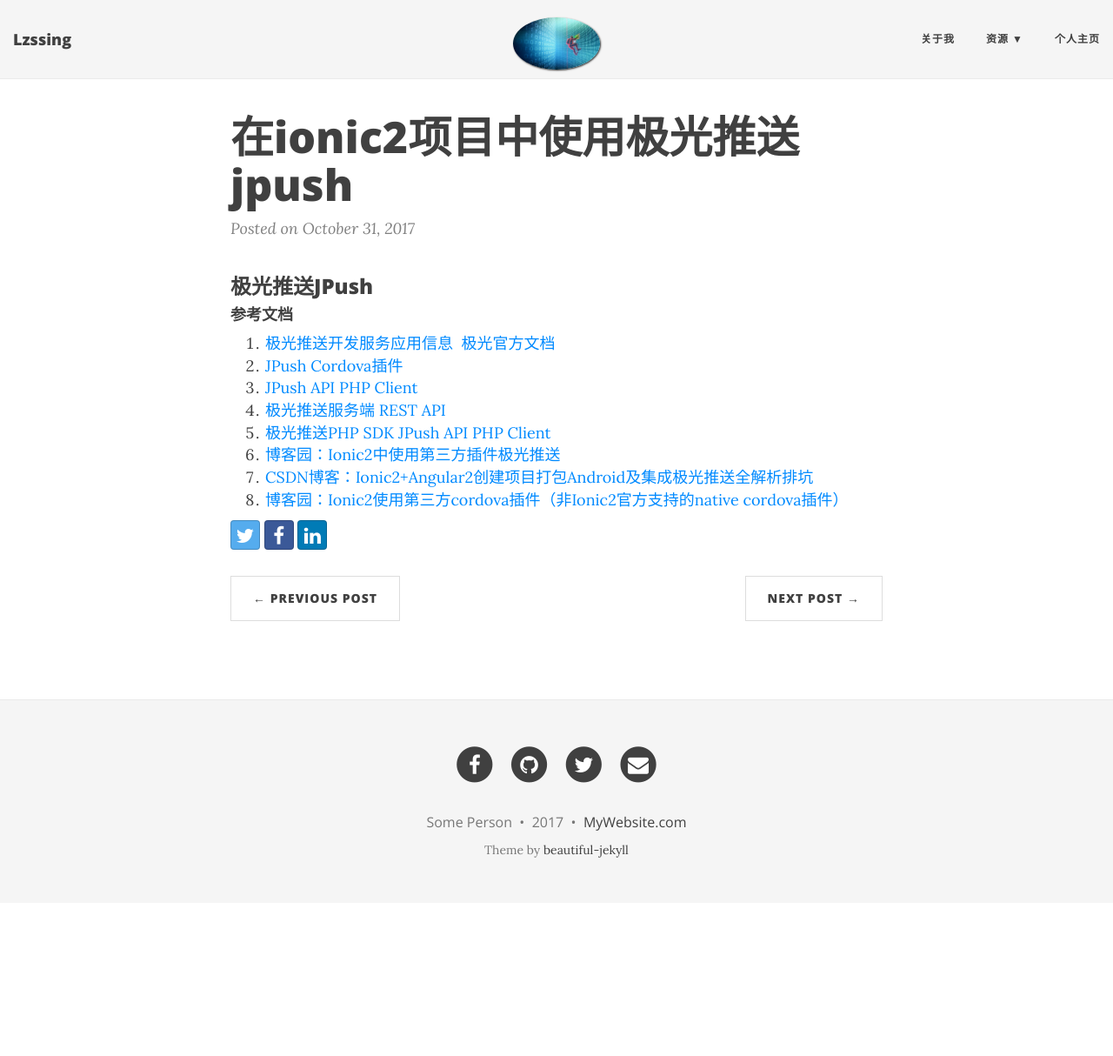
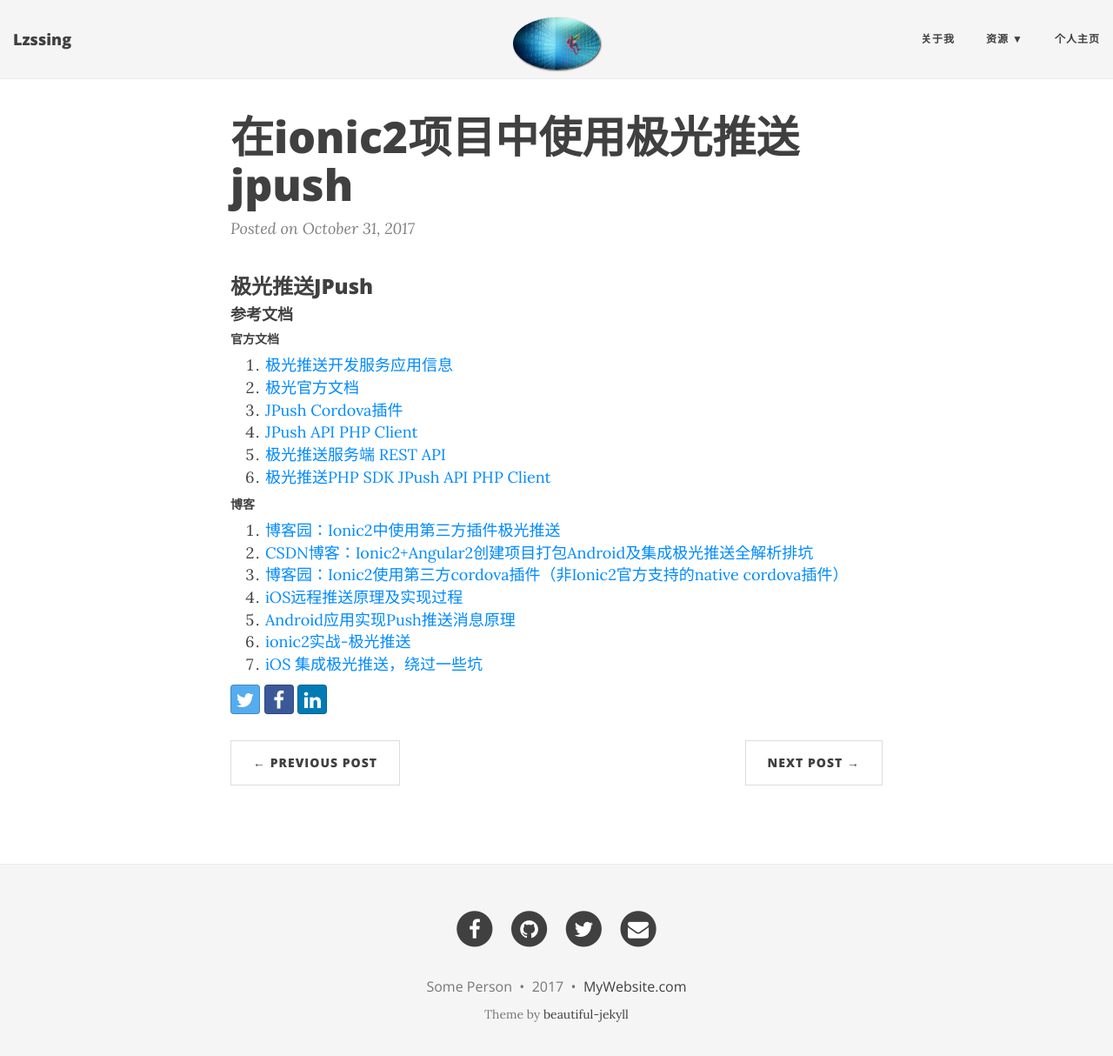
Before and after one commit to lzssing/lzssing.github.io, a Jekyll site: the page built from _posts/2017-10-31-在ionic2项目中使用极光推送JPush.md, in a window 1280 px wide and 1227 px high. Shown: the top 1214 px of the window at 87% size. Built offline with Jekyll 4.4.1, drawn with Linux system fonts in a browser that asks for light colours; nearby versions of some CDN libraries.

Commit message:
Update 2017-10-31-在ionic2项目中使用极光推送JPush.md

```diff
--- a/_posts/2017-10-31-在ionic2项目中使用极光推送JPush.md
+++ b/_posts/2017-10-31-在ionic2项目中使用极光推送JPush.md
@@ -1,10 +1,18 @@
 ### 极光推送JPush
 #### 参考文档
-1. [极光推送开发服务应用信息 ](https://www.jiguang.cn/dev/#/app/6706df86ca9041cf447794d4/info)  [极光官方文档](https://docs.jiguang.cn/)
-2. [JPush Cordova插件 ](https://github.com/jpush/jpush-phonegap-plugin)
-3. [JPush API PHP Client ](https://github.com/jpush/jpush-api-php-client)
-4. [极光推送服务端 REST API ](https://docs.jiguang.cn/jpush/server/push/server_overview/)
-5. [极光推送PHP SDK JPush API PHP Client  ](https://docs.jiguang.cn/jpush/server/sdk/php_sdk/)
-6. [博客园：Ionic2中使用第三方插件极光推送  ](http://www.cnblogs.com/hedengyao/p/6423115.html)
-7. [CSDN博客：Ionic2+Angular2创建项目打包Android及集成极光推送全解析排坑 ](http://blog.csdn.net/a348639336/article/details/70312733)
-8. [博客园：Ionic2使用第三方cordova插件（非Ionic2官方支持的native cordova插件）](http://www.cnblogs.com/mythings/p/6420100.html?utm_source=itdadao&utm_medium=referral)
+##### 官方文档
+1. [极光推送开发服务应用信息 ](https://www.jiguang.cn/dev/#/app/6706df86ca9041cf447794d4/info)
+2. [极光官方文档](https://docs.jiguang.cn/)
+3. [JPush Cordova插件 ](https://github.com/jpush/jpush-phonegap-plugin)
+4. [JPush API PHP Client ](https://github.com/jpush/jpush-api-php-client)
+5. [极光推送服务端 REST API ](https://docs.jiguang.cn/jpush/server/push/server_overview/)
+6. [极光推送PHP SDK JPush API PHP Client  ](https://docs.jiguang.cn/jpush/server/sdk/php_sdk/)
+
+##### 博客
+1. [博客园：Ionic2中使用第三方插件极光推送  ](http://www.cnblogs.com/hedengyao/p/6423115.html)
+2. [CSDN博客：Ionic2+Angular2创建项目打包Android及集成极光推送全解析排坑 ](http://blog.csdn.net/a348639336/article/details/70312733)
+3. [博客园：Ionic2使用第三方cordova插件（非Ionic2官方支持的native cordova插件）](http://www.cnblogs.com/mythings/p/6420100.html?utm_source=itdadao&utm_medium=referral)
+4. [iOS远程推送原理及实现过程](http://blog.tingyun.com/web/article/detail/571)
+5. [Android应用实现Push推送消息原理](http://www.cnblogs.com/wxishang1991/p/5219405.html)
+6. [ionic2实战-极光推送](http://www.jianshu.com/p/eb8ab29329d9)
+7. [iOS 集成极光推送，绕过一些坑](http://www.jianshu.com/p/02ac579e3bde)
```
